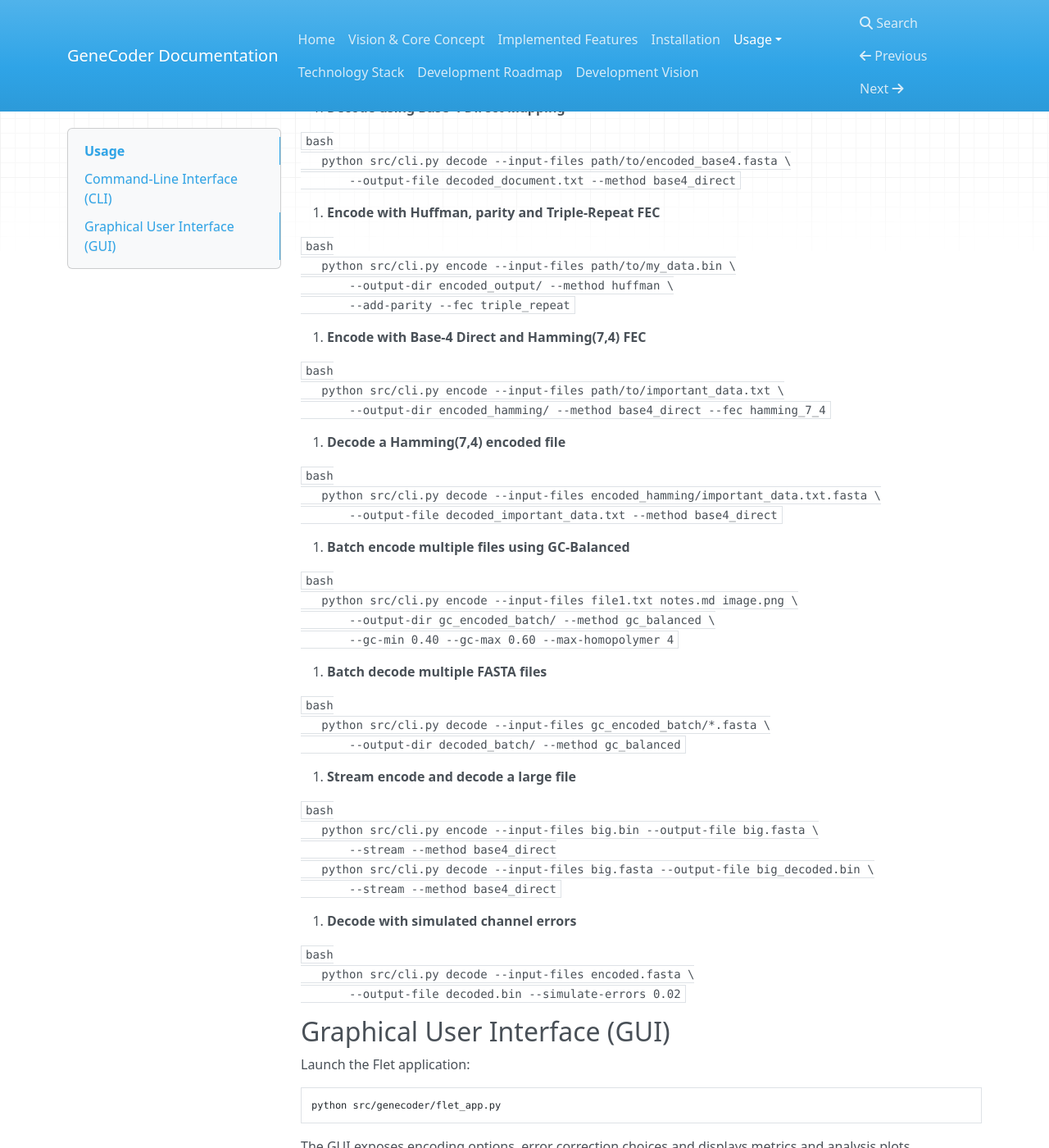
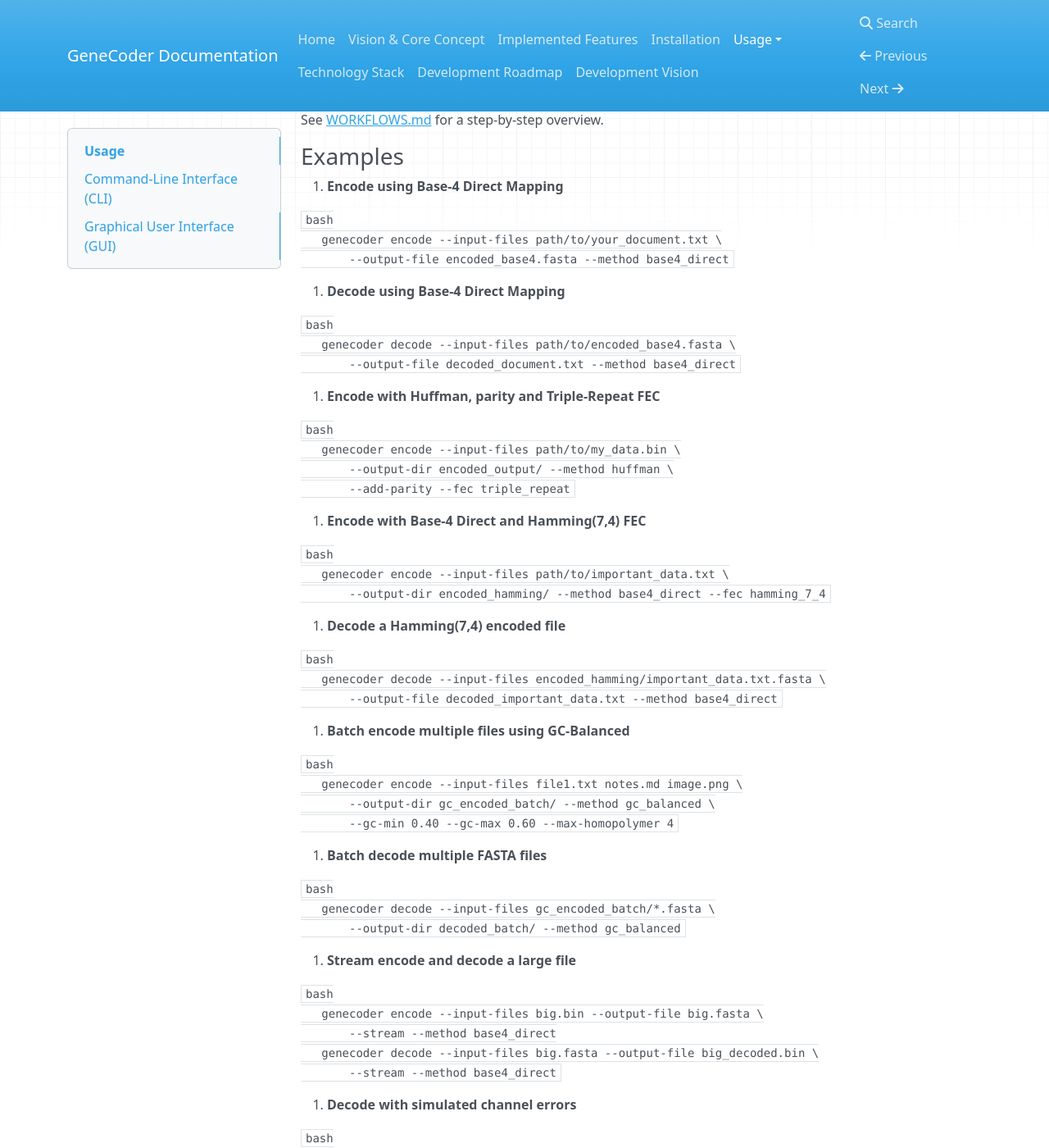
Before and after one commit to d0tTino/GeneCoder, an MkDocs documentation site: the page built from docs/usage.md, in a window 1280 px wide and 1400 px high, scrolled down 599 px. Shown: the whole window at 82% size. Built offline with MkDocs 1.6.1, drawn with Linux system fonts in a browser that asks for light colours; nearby versions of some CDN libraries; some of the changed text lies outside the part shown.

Commit message:
Document PYTHONPATH usage for CLI

````diff
--- a/docs/usage.md
+++ b/docs/usage.md
@@ -2,12 +2,25 @@
 
 ## Command-Line Interface (CLI)
 
-GeneCoder operations are performed with `src/cli.py`:
+GeneCoder operations are performed with the `genecoder` CLI:
 
 ```bash
-python src/cli.py <command> --input-files <path1> [<path2> ...] \
+genecoder <command> --input-files <path1> [<path2> ...] \
     [--output-file <path>] [--output-dir <dir>] \
     --method <method_name> [--fec <fec_method>] [options]
+```
+
+Run `genecoder --help` to see all available commands:
+
+```bash
+genecoder --help
+```
+
+If you're running from a clone without installing the package, prefix the
+command with `PYTHONPATH=.` so Python can find the `src` modules:
+
+```bash
+PYTHONPATH=. genecoder --help
 ```
 
 * `--input-files` – one or more input files.
@@ -22,21 +35,21 @@
 1. **Encode using Base-4 Direct Mapping**
 
    ```bash
-   python src/cli.py encode --input-files path/to/your_document.txt \
+   genecoder encode --input-files path/to/your_document.txt \
        --output-file encoded_base4.fasta --method base4_direct
    ```
 
 2. **Decode using Base-4 Direct Mapping**
 
    ```bash
-   python src/cli.py decode --input-files path/to/encoded_base4.fasta \
+   genecoder decode --input-files path/to/encoded_base4.fasta \
        --output-file decoded_document.txt --method base4_direct
    ```
 
 3. **Encode with Huffman, parity and Triple-Repeat FEC**
 
    ```bash
-   python src/cli.py encode --input-files path/to/my_data.bin \
+   genecoder encode --input-files path/to/my_data.bin \
        --output-dir encoded_output/ --method huffman \
        --add-parity --fec triple_repeat
    ```
@@ -44,21 +57,21 @@
 4. **Encode with Base-4 Direct and Hamming(7,4) FEC**
 
    ```bash
-   python src/cli.py encode --input-files path/to/important_data.txt \
+   genecoder encode --input-files path/to/important_data.txt \
        --output-dir encoded_hamming/ --method base4_direct --fec hamming_7_4
    ```
 
 5. **Decode a Hamming(7,4) encoded file**
 
    ```bash
-   python src/cli.py decode --input-files encoded_hamming/important_data.txt.fasta \
+   genecoder decode --input-files encoded_hamming/important_data.txt.fasta \
        --output-file decoded_important_data.txt --method base4_direct
    ```
 
 6. **Batch encode multiple files using GC-Balanced**
 
    ```bash
-   python src/cli.py encode --input-files file1.txt notes.md image.png \
+   genecoder encode --input-files file1.txt notes.md image.png \
        --output-dir gc_encoded_batch/ --method gc_balanced \
        --gc-min 0.40 --gc-max 0.60 --max-homopolymer 4
    ```
@@ -66,23 +79,23 @@
 7. **Batch decode multiple FASTA files**
 
    ```bash
-   python src/cli.py decode --input-files gc_encoded_batch/*.fasta \
+   genecoder decode --input-files gc_encoded_batch/*.fasta \
        --output-dir decoded_batch/ --method gc_balanced
    ```
 
 8. **Stream encode and decode a large file**
 
    ```bash
-   python src/cli.py encode --input-files big.bin --output-file big.fasta \
+   genecoder encode --input-files big.bin --output-file big.fasta \
        --stream --method base4_direct
-   python src/cli.py decode --input-files big.fasta --output-file big_decoded.bin \
+   genecoder decode --input-files big.fasta --output-file big_decoded.bin \
        --stream --method base4_direct
    ```
 
 9. **Decode with simulated channel errors**
 
    ```bash
-   python src/cli.py decode --input-files encoded.fasta \
+   genecoder decode --input-files encoded.fasta \
        --output-file decoded.bin --simulate-errors 0.02
    ```
 
````
